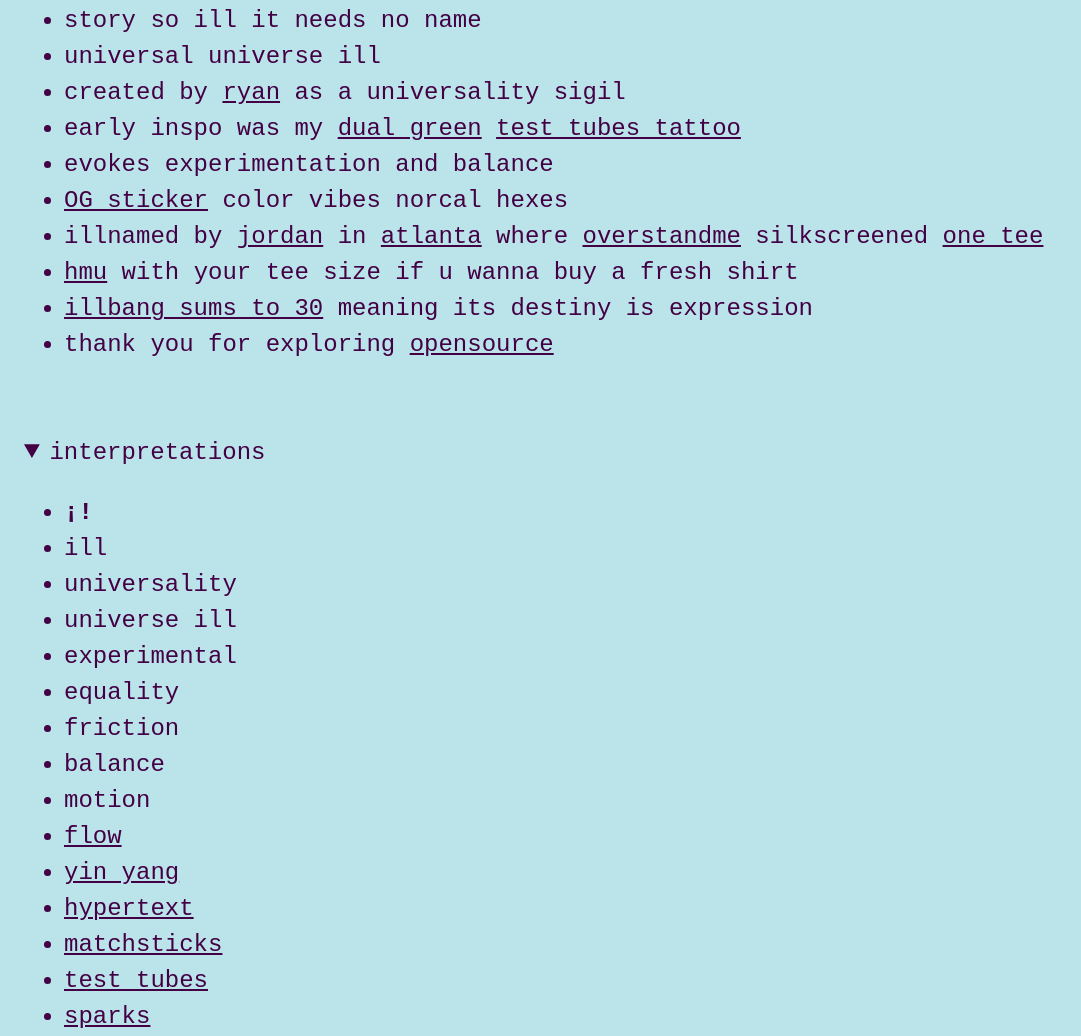
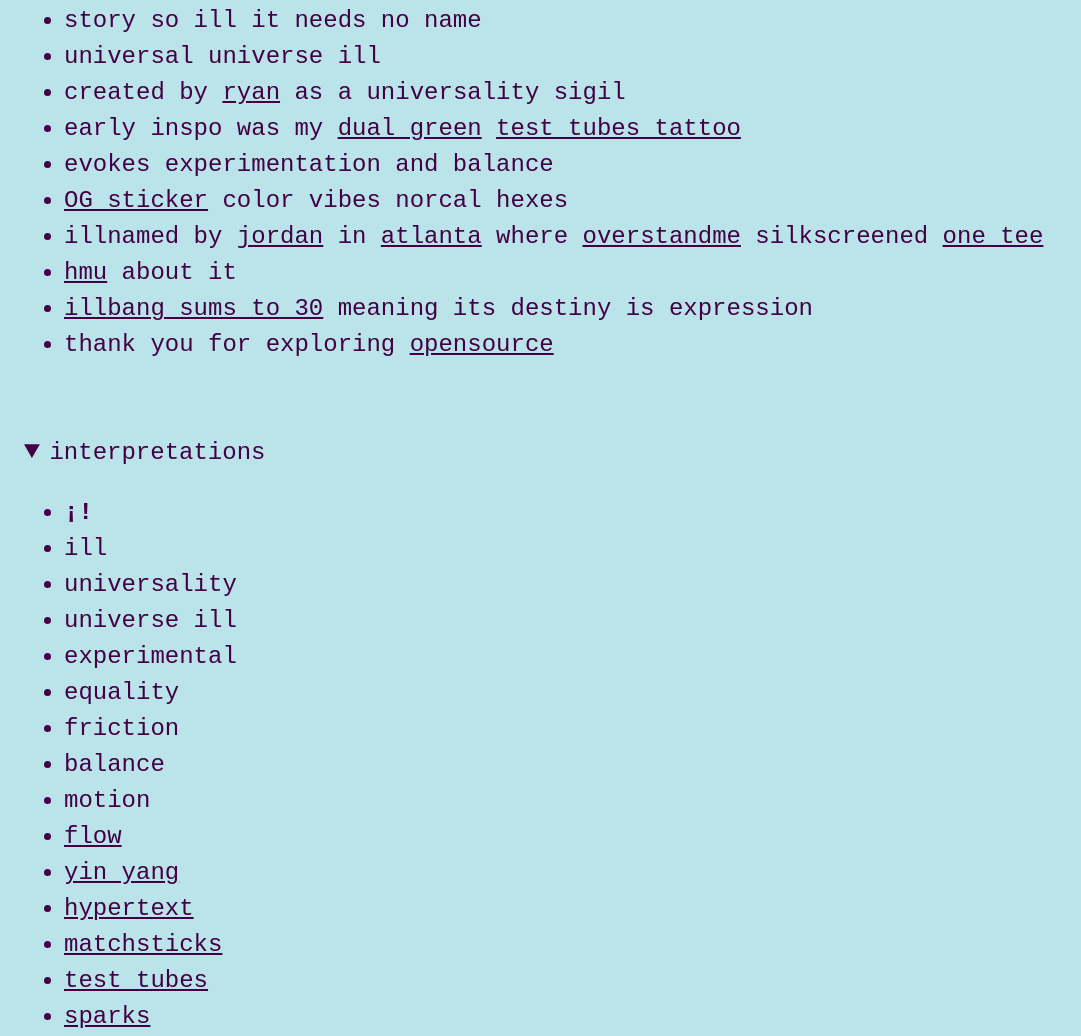
Before and after one commit to ryanve/illbang, a website: page index.html in a window 1280 px wide. Shown: the part 1410-2446 px from the top of the page, without its empty margins (0-1081 px from the left). Drawn offline with Linux system fonts and the light colour scheme.

Commit message:
hmu aboutit

```diff
--- a/index.html
+++ b/index.html
@@ -75,7 +75,7 @@
       <a href="https://www.instagram.com/overstandme">overstandme</a>
       <time datetime="2021-07">silkscreened</time>
       <a href="?oil=linen&amp;ink=rebeccapurple">one tee</a>
-    <li><a href="https://twitter.com/ryanve">hmu</a> with your tee size if u wanna buy a fresh shirt
+    <li><a href="https://twitter.com/ryanve">hmu</a> about it
     <li><a href="https://ryanve.dev/numerologia/?_=illbang">illbang sums to 30</a> meaning its destiny is expression
     <li>thank you for exploring <a href="https://github.com/ryanve/illbang">opensource</a>
   </ul>
```
